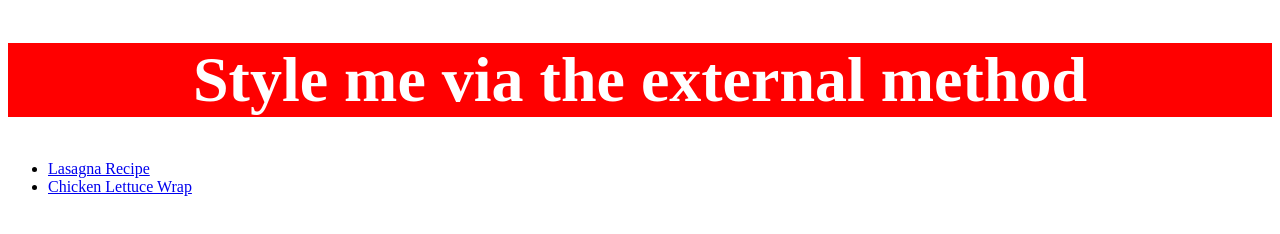
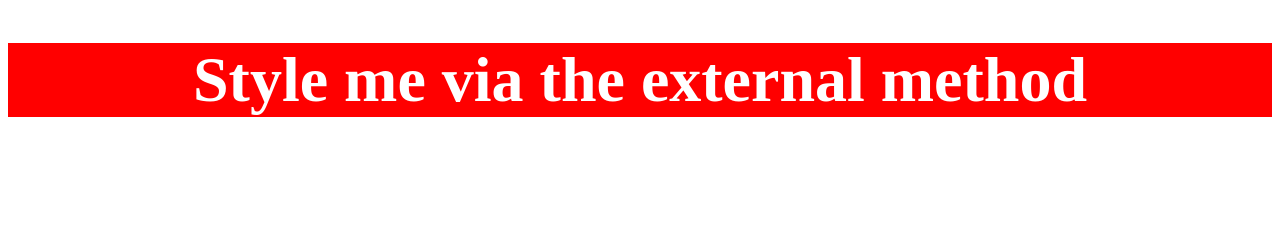
Before and after one commit to sne04/odin-recipes, a plain HTML site: page css.html in a window 1280 px wide. Drawn offline with Linux system fonts and the light colour scheme.

Commit message:
Add css.html

```diff
--- a/css.html
+++ b/css.html
@@ -9,16 +9,6 @@
     <div>
       <h1>Style me via the external method</h1>
 
-
-
-    </div>
-
-    <ul>
-      <li><a href="./recipes/lasagna.html">Lasagna Recipe</a></li>
-      <li><a href="./recipes/chickenletturewrap.html">Chicken Lettuce Wrap</a></li>
-    </ul>
-
-
   </body>
 
 
```
